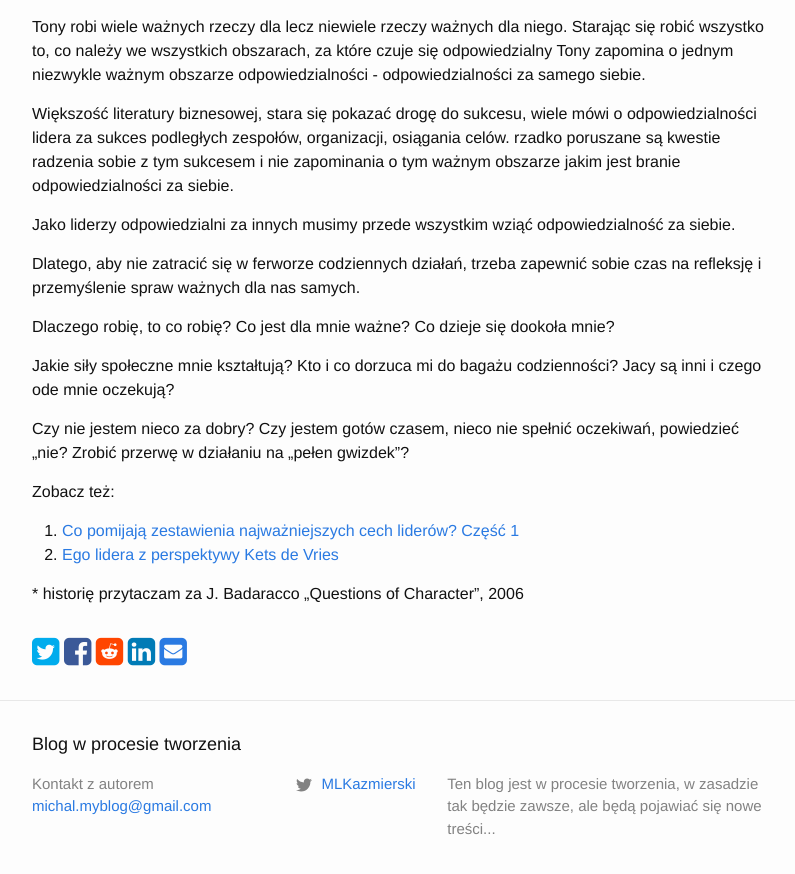
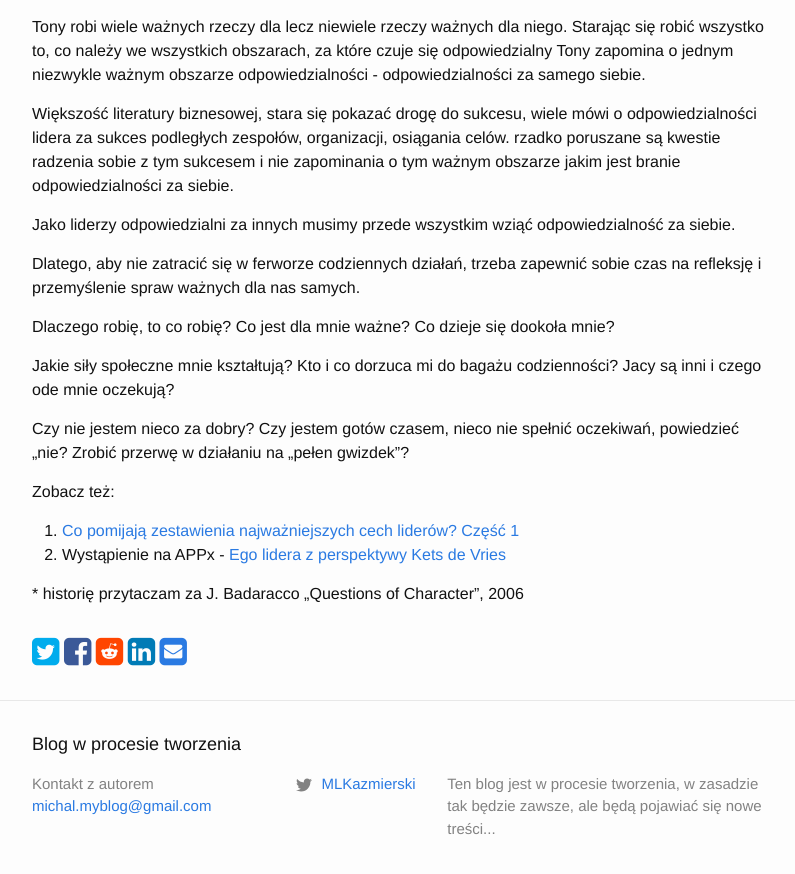
Before and after one commit to kazmiermik/kazmiermik.github.io, a Jekyll site: the page built from _posts/2018-02-02-Co-pomijają-zestawienia-najważniejszych-cech-liderów-Część2.md, in a window 1280 px wide and 900 px high, scrolled down 749 px. Shown: the top 874 px of the window, without its empty margins (238-1033 px from the left). Built offline with Jekyll 4.4.1, drawn with Linux system fonts in a browser that asks for light colours; comment, search, counter and statistics services are not loaded.

Commit message:
Update 2018-02-02-Co-pomijają-zestawienia-najważniejszych-cech-liderów-Część2.md

```diff
--- a/_posts/2018-02-02-Co-pomijają-zestawienia-najważniejszych-cech-liderów-Część2.md
+++ b/_posts/2018-02-02-Co-pomijają-zestawienia-najważniejszych-cech-liderów-Część2.md
@@ -41,6 +41,6 @@ Czy nie jestem nieco za dobry? Czy jestem gotów czasem, nieco nie spełnić ocz
 
 Zobacz też:
 1. [Co pomijają zestawienia najważniejszych cech liderów? Część 1](http://michalkazmierski.com/2018/02/01/Co-pomijają-zestawienia-najważniejszych-cech-liderów.html)
-2. [Ego lidera z perspektywy Kets de Vries](http://appx.pl/pl/lecture/view?id=67)
+2. Wystąpienie na APPx - [Ego lidera z perspektywy Kets de Vries](http://appx.pl/pl/lecture/view?id=67)
 
 \* historię przytaczam za J. Badaracco „Questions of Character”, 2006
```
